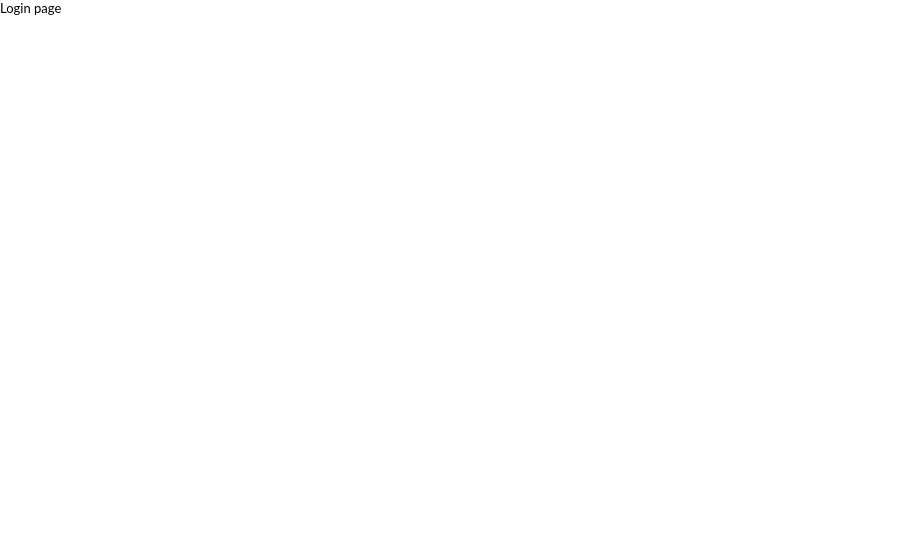
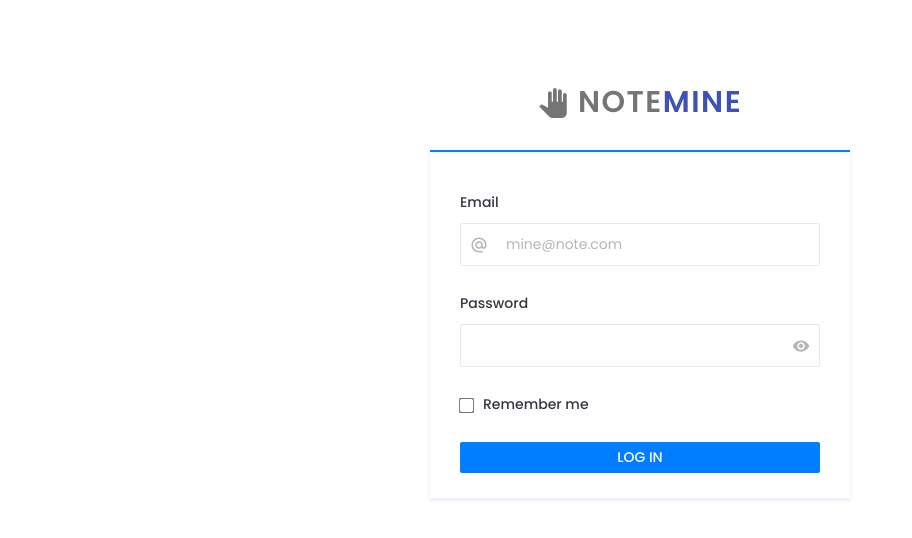
Before and after one commit to kctrnn/note-mine, a React (Create React App) app: page /login in a window 1280 px wide. Shown: the top 538 px of the page, without its empty margins (0-912 px from the left). Built offline with nearby package versions, Linux system fonts and the light colour scheme.

Commit message:
Add login page UI

```diff
--- a/package.json
+++ b/package.json
@@ -3,11 +3,15 @@
   "version": "0.1.0",
   "private": true,
   "dependencies": {
+    "@material-ui/core": "^4.11.4",
+    "@material-ui/icons": "^4.11.2",
     "@testing-library/jest-dom": "^5.12.0",
     "@testing-library/react": "^11.2.7",
     "@testing-library/user-event": "^12.8.3",
+    "node-sass": "^6.0.0",
     "react": "^17.0.2",
     "react-dom": "^17.0.2",
+    "react-hook-form": "^7.6.0",
     "react-router-dom": "^5.2.0",
     "react-scripts": "4.0.3",
     "web-vitals": "^1.1.2"
--- a/public/index.html
+++ b/public/index.html
@@ -25,6 +25,12 @@
       Learn how to configure a non-root public URL by running `npm run build`.
     -->
     <title>React App</title>
+
+    <link rel="preconnect" href="https://fonts.gstatic.com" />
+    <link
+      href="https://fonts.googleapis.com/css2?family=Poppins:wght@400;500;600;700&display=swap"
+      rel="stylesheet"
+    />
   </head>
   <body>
     <noscript>You need to enable JavaScript to run this app.</noscript>
--- a/src/App.js
+++ b/src/App.js
@@ -1,7 +1,7 @@
 import Home from 'components/Home';
 import NotFound from 'components/NotFound';
-import Login from 'features/Auth/pages/Login';
-import Signup from 'features/Auth/pages/Signup';
+import LoginPage from 'features/Auth/pages/LoginPage';
+import SignupPage from 'features/Auth/pages/SignupPage';
 import Note from 'features/Note';
 import { BrowserRouter as Router, Route, Switch } from 'react-router-dom';
 
@@ -12,8 +12,8 @@ function App() {
         <Switch>
           <Route exact path='/' component={Home} />
 
-          <Route path='/login' component={Login} />
-          <Route path='/signup' component={Signup} />
+          <Route path='/login' component={LoginPage} />
+          <Route path='/signup' component={SignupPage} />
 
           <Route path='/:username' component={Note} />
 
--- /dev/null
+++ b/src/components/Logo/Logo.scss
@@ -0,0 +1,25 @@
+.logo {
+  padding-top: 8rem;
+
+  display: flex;
+  align-items: center;
+  justify-content: center;
+
+  &-icon {
+    font-size: 3rem !important;
+    margin-right: 1rem;
+  }
+
+  &-text {
+    font-size: 3rem;
+    text-transform: uppercase;
+    color: rgba(0, 0, 0, 0.54);
+    letter-spacing: 1.5px;
+    font-weight: 600;
+
+    & > strong {
+      font-weight: 600;
+      color: #3f51b5;
+    }
+  }
+}
--- /dev/null
+++ b/src/components/Logo/index.js
@@ -0,0 +1,16 @@
+import PanToolIcon from '@material-ui/icons/PanTool';
+import React from 'react';
+import './Logo.scss';
+
+const Logo = () => {
+  return (
+    <div className='logo'>
+      <PanToolIcon className='logo-icon' color='action' />
+      <span className='logo-text'>
+        Note<strong>Mine</strong>
+      </span>
+    </div>
+  );
+};
+
+export default Logo;
--- /dev/null
+++ b/src/features/Auth/components/LoginForm/LoginForm.scss
@@ -0,0 +1,96 @@
+.form {
+  margin: 2.5rem auto;
+  max-width: 42rem;
+  padding: 4rem 3rem 2.5rem;
+  border-top: 2px solid rgb(0, 126, 255);
+  box-shadow: rgb(227, 233, 243) 0px 2px 4px 0px;
+
+  &-group {
+    padding-bottom: 2.7rem;
+  }
+
+  &-label {
+    display: block;
+    margin-bottom: 1rem;
+  }
+
+  &-input {
+    position: relative;
+
+    & > input {
+      width: 100%;
+      padding: 1rem 1.5rem 1rem 4.5rem;
+
+      border: 1px solid rgb(227, 233, 243);
+      border-radius: 2px;
+      outline: none;
+
+      font-family: inherit;
+      font-size: 1.4rem;
+      font-weight: 400;
+      color: rgb(51, 55, 64);
+
+      &::placeholder {
+        color: rgb(179, 181, 185);
+      }
+
+      &:focus {
+        border-color: rgb(120, 202, 255);
+      }
+    }
+
+    & > svg {
+      position: absolute;
+      top: 50%;
+      left: 1rem;
+      transform: translateY(-50%);
+
+      font-size: 1.8rem;
+      color: rgb(179, 181, 185);
+    }
+
+    & > input[type='password'] {
+      padding-left: 1.5rem;
+
+      & + svg {
+        right: 1rem;
+        left: auto;
+        cursor: pointer;
+      }
+    }
+  }
+
+  &-input-checkbox {
+    display: inline-block;
+    vertical-align: middle;
+    cursor: pointer;
+
+    transform: scale(1.2);
+
+    & + label {
+      display: inline-block;
+      margin-left: 1rem;
+      margin-bottom: 0;
+
+      cursor: pointer;
+    }
+  }
+
+  &-button {
+    width: 100%;
+    padding: 0.5rem;
+    border: 0;
+    border-radius: 2px;
+
+    text-transform: uppercase;
+    outline: none;
+    background-color: rgb(0, 126, 255);
+
+    color: #fff;
+    font-family: inherit;
+    font-weight: 500;
+    font-size: 1.4rem;
+
+    cursor: pointer;
+  }
+}
--- /dev/null
+++ b/src/features/Auth/components/LoginForm/index.js
@@ -0,0 +1,59 @@
+import InputField from 'components/form-controls/InputField';
+import PasswordField from 'components/form-controls/PasswordField';
+import React from 'react';
+import { useForm } from 'react-hook-form';
+import './LoginForm.scss';
+
+const LoginForm = (props) => {
+  const form = useForm({
+    defaultValues: {
+      identifier: '',
+      password: '',
+    },
+  });
+
+  const { handleSubmit } = form;
+
+  const onSubmit = (data) => console.log(data);
+
+  return (
+    <form onSubmit={handleSubmit(onSubmit)} className='form'>
+      <InputField
+        name='identifier'
+        label='Email'
+        form={form}
+        placeholder='mine@note.com'
+        type='email'
+      />
+
+      <PasswordField
+        name='password'
+        label='Password'
+        form={form}
+        type='password'
+      />
+
+      {/* Remember me */}
+      <div className='form-group'>
+        <input
+          type='checkbox'
+          className='form-input-checkbox'
+          id='rememberMe'
+          name='rememberMe'
+        />
+
+        <label className='form-label' htmlFor='rememberMe'>
+          Remember me
+        </label>
+      </div>
+
+      <button type='submit' className='form-button'>
+        Log in
+      </button>
+    </form>
+  );
+};
+
+LoginForm.propTypes = {};
+
+export default LoginForm;
--- a/src/features/Auth/pages/Login/index.js
+++ /dev/null
@@ -1,10 +0,0 @@
-import React from 'react';
-import PropTypes from 'prop-types';
-
-const Login = (props) => {
-  return <div>Login page</div>;
-};
-
-Login.propTypes = {};
-
-export default Login;
--- /dev/null
+++ b/src/features/Auth/pages/LoginPage/index.js
@@ -0,0 +1,14 @@
+import Logo from 'components/Logo';
+import LoginForm from 'features/Auth/components/LoginForm';
+import React from 'react';
+
+const LoginPage = () => {
+  return (
+    <div>
+      <Logo />
+      <LoginForm />
+    </div>
+  );
+};
+
+export default LoginPage;
--- a/src/features/Auth/pages/Signup/index.js
+++ b/src/features/Auth/pages/SignupPage/index.js
@@ -1,10 +1,10 @@
 import React from 'react';
 import PropTypes from 'prop-types';
 
-const Signup = (props) => {
+const SignupPage = (props) => {
   return <div>Signup page</div>;
 };
 
-Signup.propTypes = {};
+SignupPage.propTypes = {};
 
-export default Signup;
+export default SignupPage;
--- a/src/index.css
+++ b/src/index.css
@@ -1,12 +1,14 @@
 body {
   margin: 0;
-  font-family: 'Lato', -apple-system, BlinkMacSystemFont, 'Segoe UI', 'Roboto',
-    'Oxygen', 'Ubuntu', 'Cantarell', 'Fira Sans', 'Droid Sans', 'Helvetica Neue',
-    sans-serif;
+  font-family: 'Poppins', -apple-system, BlinkMacSystemFont, 'Segoe UI',
+    'Roboto', 'Oxygen', 'Ubuntu', 'Cantarell', 'Fira Sans', 'Droid Sans',
+    'Helvetica Neue', sans-serif;
   -webkit-font-smoothing: antialiased;
   -moz-osx-font-smoothing: grayscale;
 
-  font-size: 1.3rem;
+  font-size: 1.4rem;
+  font-weight: 500;
+  color: rgb(51, 55, 64);
 }
 
 code {
```
Also changed, not shown: 1 other file (tests, documents, lock files or other folders).
